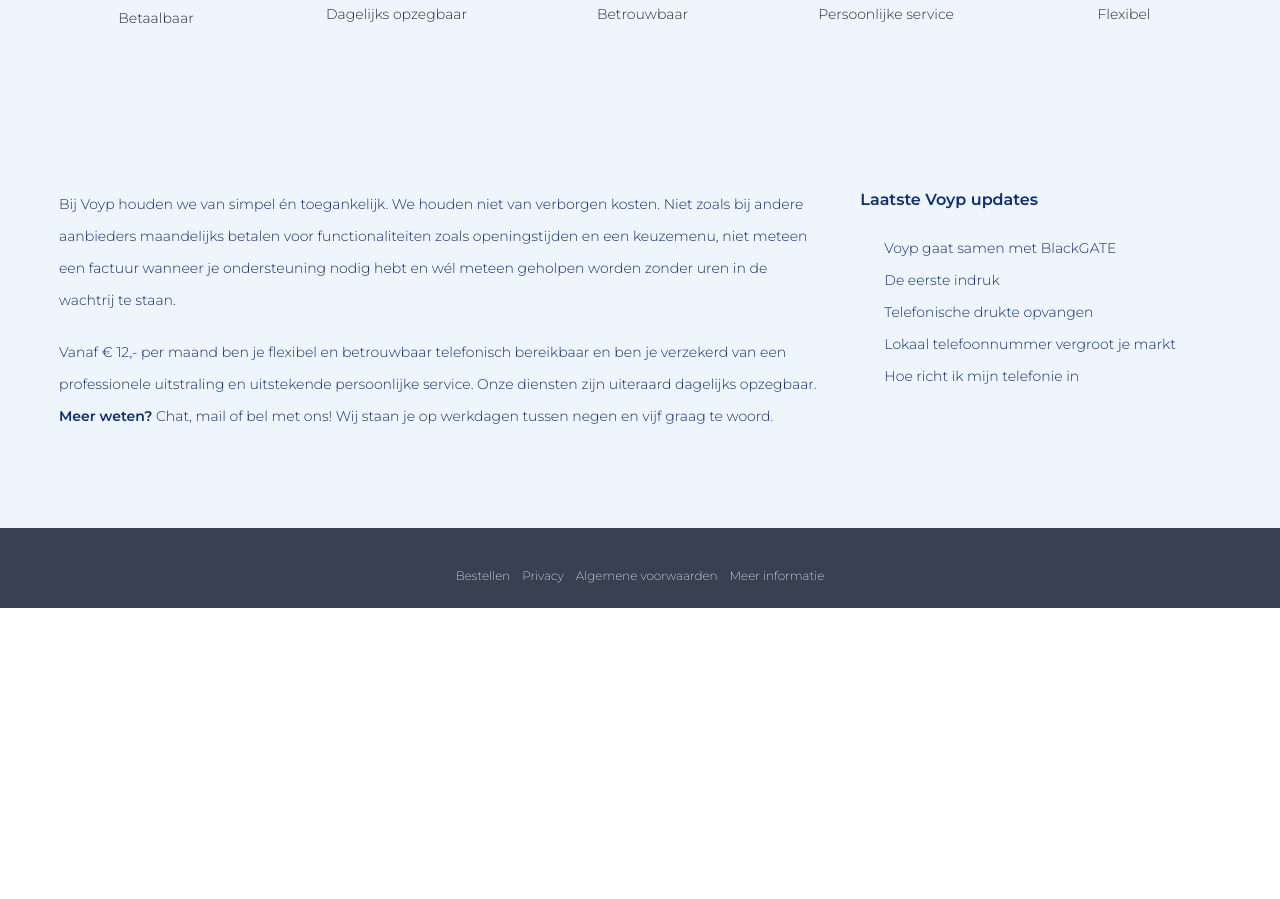
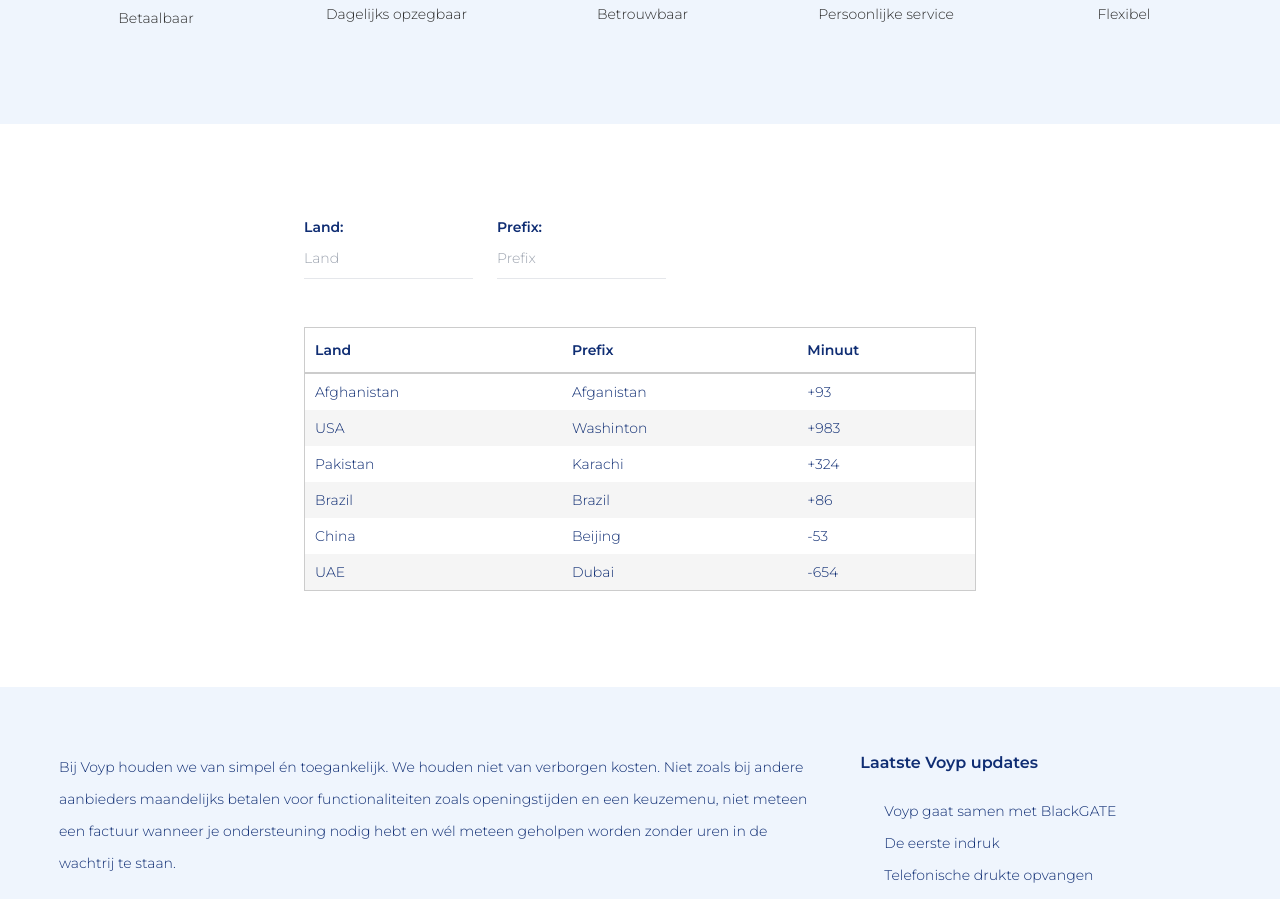
Before and after one commit to ammarriq/voyp, a SvelteKit app: page /meer-informatie/algemenie-informatie/gesprekstarieven in a window 1280 px wide. Shown: the part 1000-1899 px from the top of the page. Before the commit the page ends 1608 px from the top, so only its background shows below. Built offline with nearby package versions, Linux system fonts and the light colour scheme.

Commit message:
add searchable table

```diff
--- a/src/components/Table.svelte
+++ b/src/components/Table.svelte
@@ -14,7 +14,7 @@
 		<thead>
 			<tr>
 				{#each keys as item, i (i)}
-					<th class="border-b-2 border-[#ccc] px-2.5 py-3 text-start">
+					<th class="border-b-2 border-[#ccc] px-2.5 py-3 text-start capitalize">
 						{item}
 					</th>
 				{/each}
--- /dev/null
+++ b/src/lib/data/rates.json
@@ -0,0 +1,32 @@
+[
+	{
+		"land": "Afghanistan",
+		"prefix": "Afganistan",
+		"minuut": "+93"
+	},
+	{
+		"land": "USA",
+		"prefix": "Washinton",
+		"minuut": "+983"
+	},
+	{
+		"land": "Pakistan",
+		"prefix": "Karachi",
+		"minuut": "+324"
+	},
+	{
+		"land": "Brazil",
+		"prefix": "Brazil",
+		"minuut": "+86"
+	},
+	{
+		"land": "China",
+		"prefix": "Beijing",
+		"minuut": "-53"
+	},
+	{
+		"land": "UAE",
+		"prefix": "Dubai",
+		"minuut": "-654"
+	}
+]
--- a/src/routes/meer-informatie/algemenie-informatie/gesprekstarieven/+page.svelte
+++ b/src/routes/meer-informatie/algemenie-informatie/gesprekstarieven/+page.svelte
@@ -1,6 +1,7 @@
 <script>
-	import { goto } from '$app/navigation';
-	import Button from '$components/Button.svelte';
+	import { goto } from '$app/navigation'
+	import Button from '$components/Button.svelte'
+	import SearchableTable from './SearchableTable.svelte'
 </script>
 
 <div class="bg-white">
@@ -81,10 +82,16 @@
 	</section>
 </div>
 
+<div>
+	<section class="container mx-auto px-6 pt-24 pb-20 sm:pb-24 text-center">
+		<SearchableTable />
+	</section>
+</div>
+
 <div class="bg-secondary">
 	<section
-		class="container mx-auto px-6 pt-16 pb-20 sm:pb-24 text-sm leading-8 md:grid grid-cols-3 gap-10
-     items-start"
+		class="container mx-auto px-6 pt-16 pb-20 sm:pb-24
+		text-sm leading-8 md:grid grid-cols-3 gap-10 items-start"
 	>
 		<div class="col-span-2">
 			<p class="pb-5">
--- /dev/null
+++ b/src/routes/meer-informatie/algemenie-informatie/gesprekstarieven/SearchableTable.svelte
@@ -0,0 +1,40 @@
+<script lang="ts">
+	import rates from '$lib/data/rates.json'
+	import Table from '$components/Table.svelte'
+
+	let land: string
+	let prefix: string
+
+	$: data = rates.filter((r) => {
+		const isLand = land ? r.land.toLowerCase().includes(land.toLowerCase()) : true
+		const isPrefix = prefix ? r.prefix.toLowerCase().includes(prefix.toLowerCase()) : true
+
+		return isLand && isPrefix
+	})
+</script>
+
+<div class="max-w-2xl mx-auto text-left space-y-12">
+	<div class="flex flex-col sm:flex-row gap-6">
+		<fieldset class="flex flex-col gap-1">
+			<label for="land" class="leading-none font-extrabold text-primary text-sm">Land:</label>
+			<input
+				id="land"
+				type="text"
+				class="text-sm py-2.5 border-b focus:outline-none focus:border-slate-500"
+				placeholder="Land"
+				bind:value={land}
+			/>
+		</fieldset>
+		<fieldset class="flex flex-col gap-1">
+			<label for="prefix" class="leading-none font-extrabold text-primary text-sm">Prefix:</label>
+			<input
+				id="prefix"
+				type="text"
+				class="text-sm py-2.5 border-b focus:outline-none focus:border-slate-500"
+				placeholder="Prefix"
+				bind:value={prefix}
+			/>
+		</fieldset>
+	</div>
+	<Table {data} />
+</div>
```
